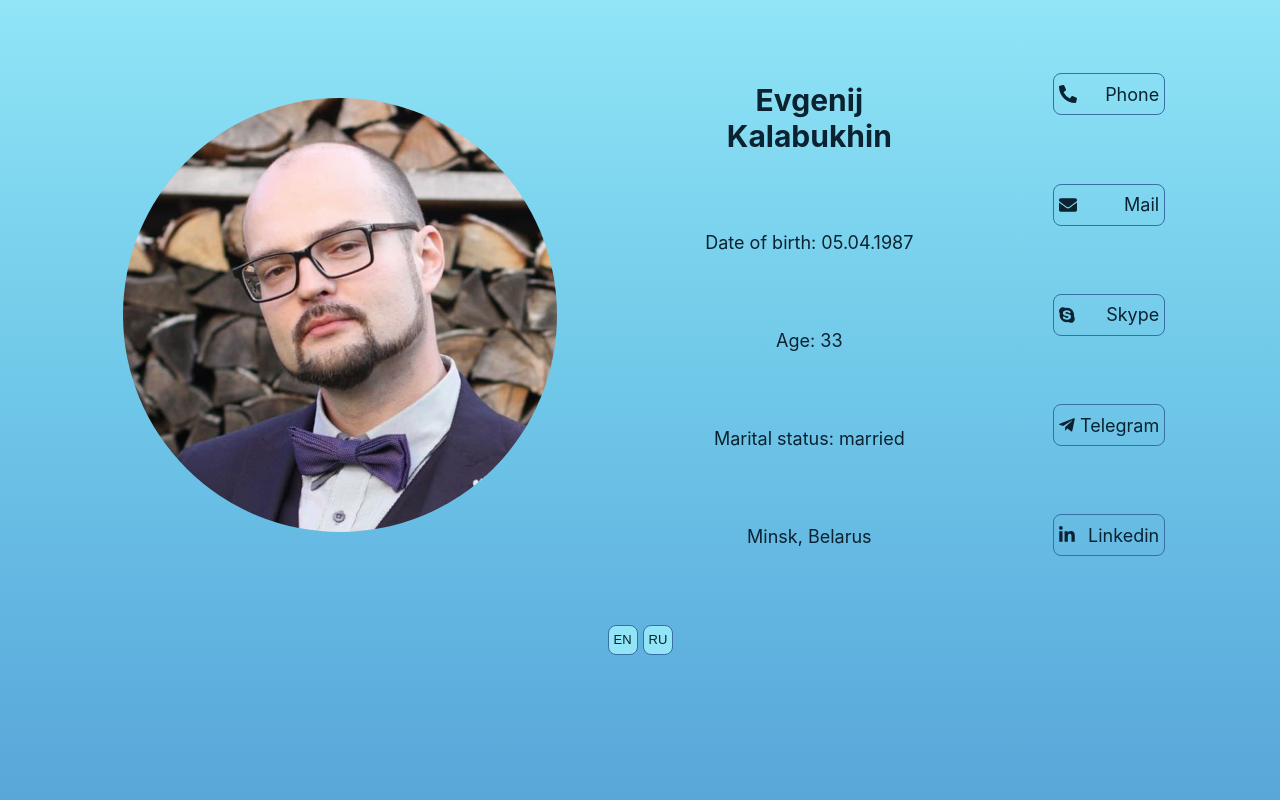
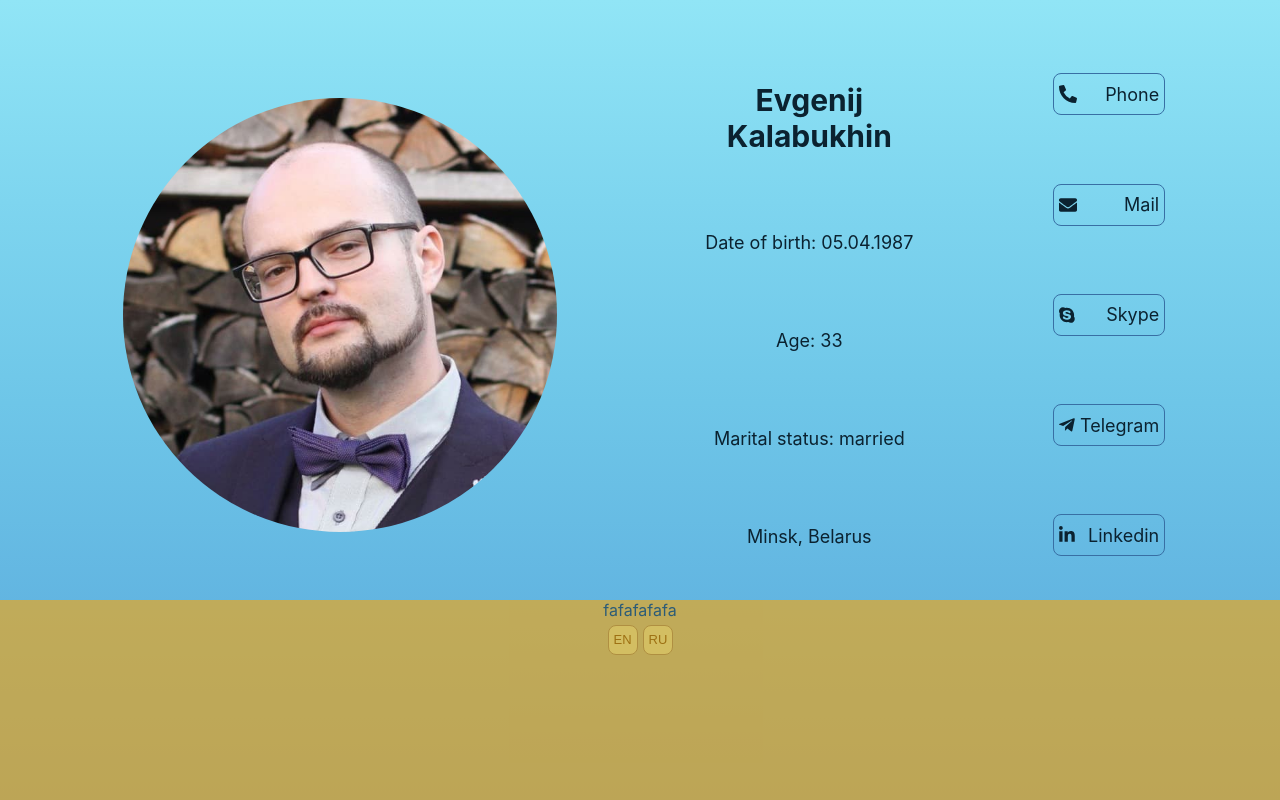
Before and after one commit to EK-machine/promo, a React (Create React App) app: page / in a window 1280 px wide. Shown: the top 800 px of the page. Built offline with nearby package versions, Linux system fonts and the light colour scheme.

Commit message:
trying to make intersecting observer for header

```diff
--- a/src/components/Header.jsx
+++ b/src/components/Header.jsx
@@ -9,6 +9,22 @@ import {
 import { FontAwesomeIcon } from '@fortawesome/react-fontawesome';
 
 function Header() {
+  document.addEventListener('onDOMContentLoaded', () => {
+    const options = {
+      root: null,
+      rootMargin: '-10px, 0px, -600px, 0px',
+      threshold: 0.05,
+    };
+    function beTouchingTop(entry) {
+      if (entry.isIntersecting) {
+        entry.target.classList.add('header__container-small_active');
+      }
+    }
+    const observer = new IntersectionObserver(beTouchingTop, options);
+    const hcm = document.querySelector('.header__container-small');
+    observer.observe(hcm);
+  });
+
   return (
     <div className="header__container">
       <section className="header__item header__img-container">
@@ -72,14 +88,15 @@ function Header() {
           </a>
         </div>
       </section>
-      <section className="header__item header__languages-container">
+      <div className="header__item header__languages-container">
         <button type="button" className="header__language-btn">
           EN
         </button>
         <button type="button" className="header__language-btn">
           RU
         </button>
-      </section>
+      </div>
+      <div className="header__container-small">fafafafafa</div>
     </div>
   );
 }
--- a/src/components/header.css
+++ b/src/components/header.css
@@ -1,6 +1,6 @@
 .header__container {
   margin: 0;
-  padding: 5px;
+  padding: 5px 5px 0 5px;
   display: flex;
   flex-direction: row;
   justify-content: center;
@@ -92,7 +92,7 @@
   flex-basis: 5%;
   flex-grow: 1;
   flex-shrink: 3;
-  order: 1;
+  order: 2;
   display: flex;
   flex-direction: row;
   justify-content: center;
@@ -122,3 +122,20 @@
   cursor: pointer;
   font-weight: bold;
 }
+
+.header__container-small {
+  flex-basis: 100%;
+  flex-grow: 1;
+  flex-shrink: 0;
+  order: 3;
+  position: absolute;
+  bottom: 0;
+  width: 100%;
+  height: 200px;
+  background-color: orange;
+  opacity: 0.6;
+}
+
+.header__container-small_active {
+  background-color: green;
+}
--- a/src/pages/pagescontainer.css
+++ b/src/pages/pagescontainer.css
@@ -5,7 +5,6 @@
     'sidebar main-content';
   grid-template-columns: auto 5fr;
   grid-template-rows: 1fr 1fr;
-  height: 100vh;
   margin: 0px;
 }
 
```
